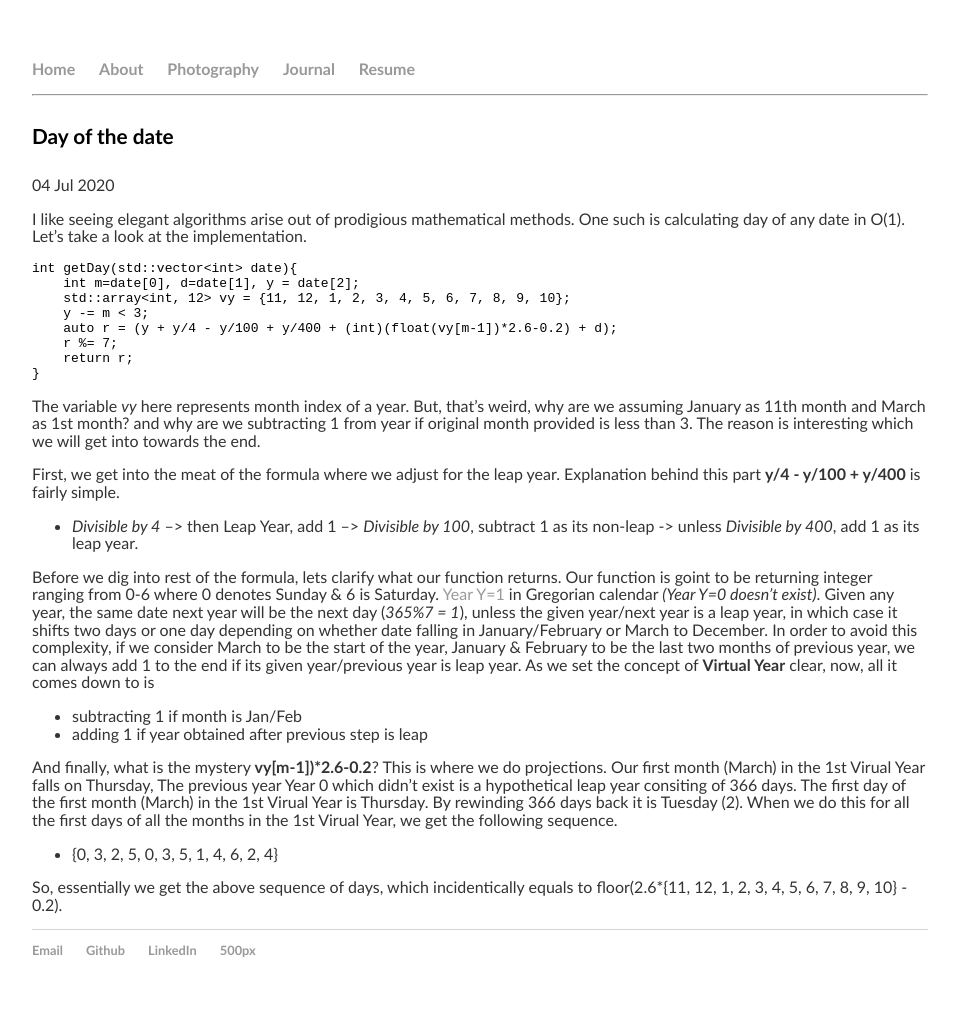
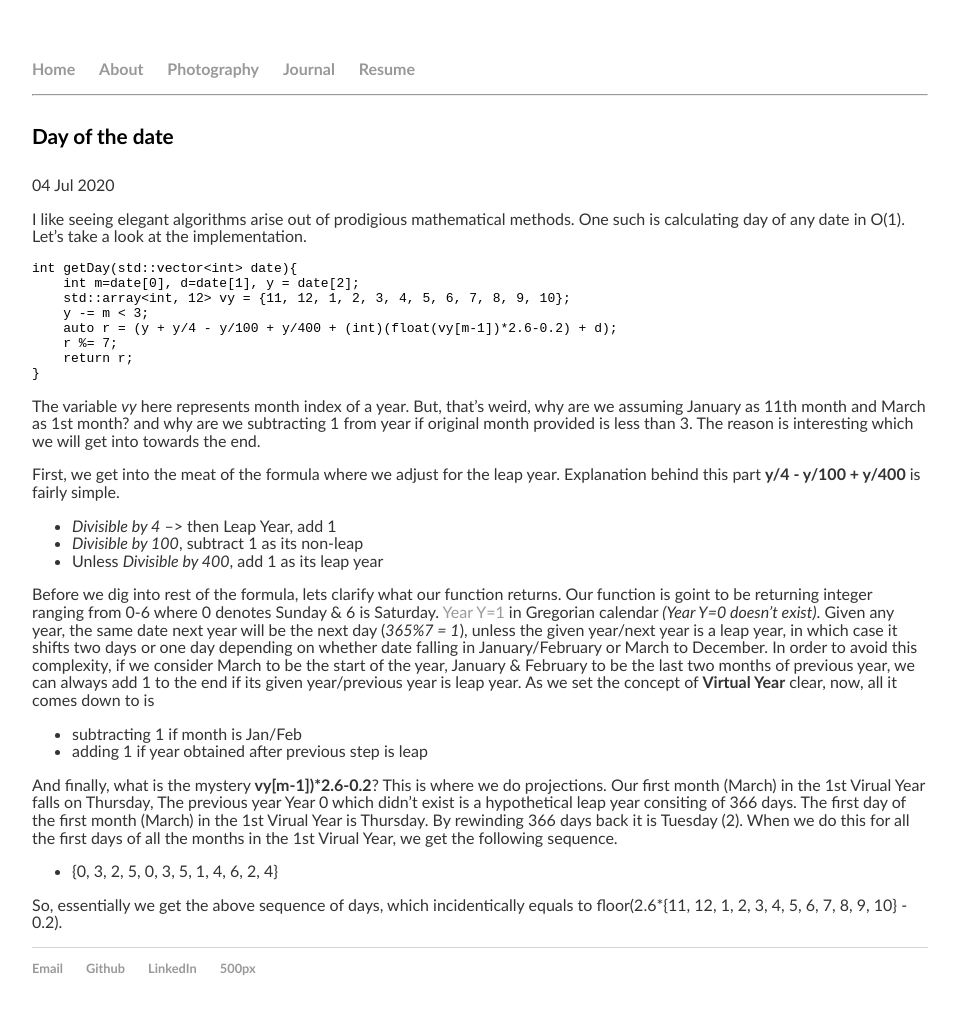
Before and after one commit to vivekgautham/vivekgautham.github.io, a Jekyll site: the page built from _posts/2020-07-04-day-of-the-date.md, in a window 1280 px wide. Shown: the whole page, without its empty margins (160-1117 px from the left). Built offline with Jekyll 4.4.1, drawn with Linux system fonts in a browser that asks for light colours; nearby versions of some CDN libraries.

Commit message:
minor formatting changes..

```diff
--- a/_posts/2020-07-04-day-of-the-date.md
+++ b/_posts/2020-07-04-day-of-the-date.md
@@ -24,7 +24,9 @@ The variable _vy_ here represents month index of a year. But, that's weird, why
 
 First, we get into the meat of the formula where we adjust for the leap year. Explanation behind this part __y/4 - y/100 + y/400__ is fairly simple.
 
-- _Divisible by 4_ --> then Leap Year, add 1 --> _Divisible by 100_, subtract 1 as its non-leap -> unless _Divisible by 400_, add 1 as its leap year.
+- _Divisible by 4_ --> then Leap Year, add 1
+- _Divisible by 100_, subtract 1 as its non-leap
+- Unless _Divisible by 400_, add 1 as its leap year
 
 Before we dig into rest of the formula, lets clarify what our function returns. Our function is goint to be returning integer ranging from 0-6 where 0 denotes Sunday & 6 is Saturday. [Year Y=1](https://www.timeanddate.com/calendar/?year=1&country=22) in Gregorian calendar _(Year Y=0 doesn't exist)_. Given any year, the same date next year will be the next day (_365%7 = 1_), unless the given year/next year is a leap year, in which case it shifts two days or one day depending on whether date falling in January/February or March to December. In order to avoid this complexity, if we consider March to be the start of the year, January & February to be the last two months of previous year, we can always add 1 to the end if its given year/previous year is leap year. As we set the concept of __Virtual Year__ clear, now, all it comes down to is
 
```
